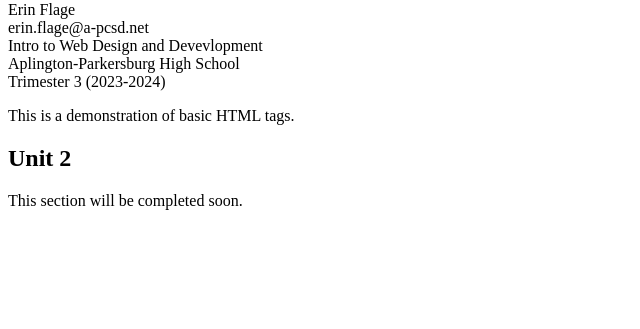
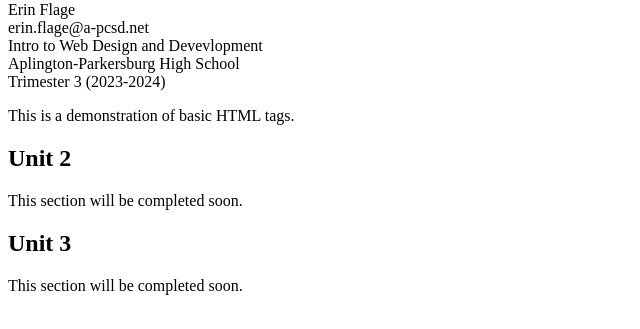
Before and after one commit to EFlageAPRobotics/test-portfolio, a plain HTML site: page index.html in a window 1280 px wide. Shown: the part 79-408 px from the top of the page, without its empty margins (0-640 px from the left). Drawn offline with Linux system fonts and the light colour scheme.

Commit message:
Lesson 2.3 - Common Tags (cont)

```diff
--- a/index.html
+++ b/index.html
@@ -15,5 +15,7 @@
         <p>This is a demonstration of basic HTML tags.</p>
         <h2>Unit 2</h2>
         <p>This section will be completed soon.</p>
+        <h2>Unit 3</h2>
+        <p>This section will be completed soon.</p>
 	</body>
 </html>
```
